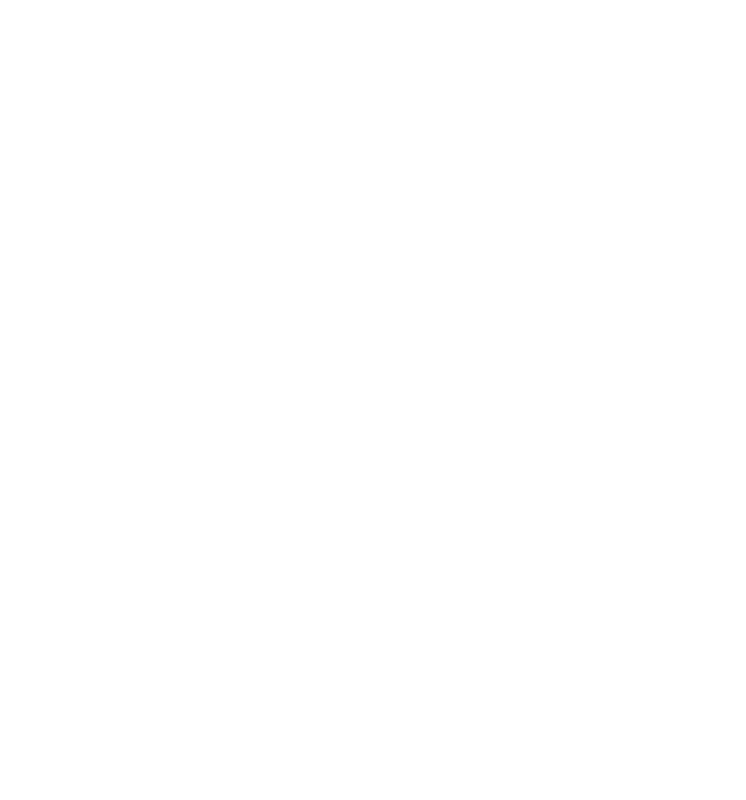
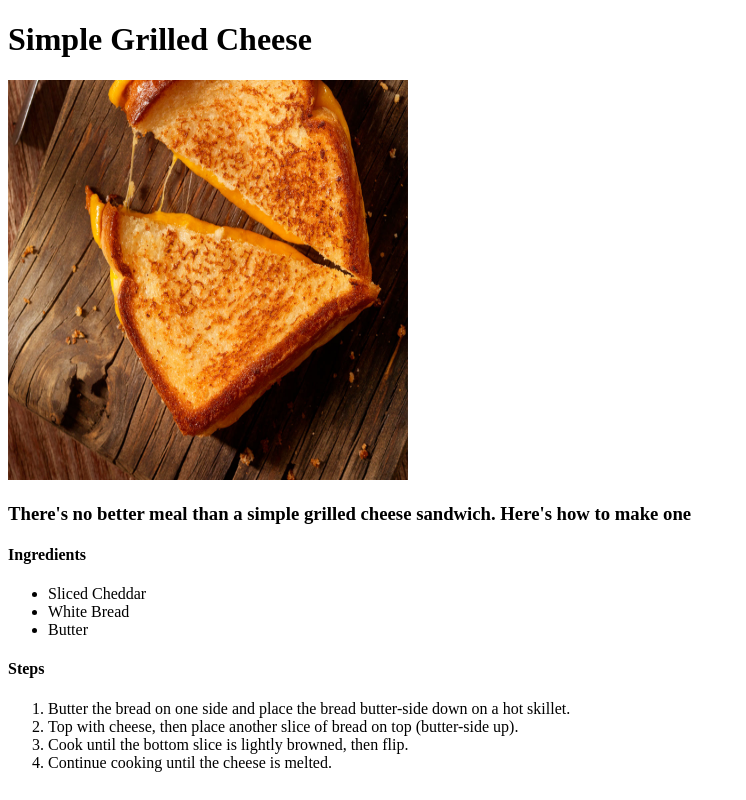
Before and after one commit to NateWolford/odin-recipes, a plain HTML site: page recipes/grilledcheese.html in a window 1280 px wide. Shown: the whole page, without its empty margins (0-746 px from the left). Drawn offline with Linux system fonts and the light colour scheme.

Commit message:
Add grilled cheese recipe

```diff
--- a/recipes/grilledcheese.html
+++ b/recipes/grilledcheese.html
@@ -0,0 +1,29 @@
+<!DOCTYPE html>
+<html lang="en">
+<head>
+    <meta charset="UTF-8">
+    <meta http-equiv="X-UA-Compatible" content="IE=edge">
+    <meta name="viewport" content="width=device-width, initial-scale=1.0">
+    <title>Grilled Cheese</title>
+</head>
+<body>
+    <h1>Simple Grilled Cheese</h1>
+
+    <img src="../images/grilledcheese.jpg"alt="grilled cheese sandwich" width="400" height="400">
+    <h3>There's no better meal than a simple grilled cheese sandwich. Here's how to make one</h3>
+
+    <h4>Ingredients</h4>
+        <ul>
+            <li>Sliced Cheddar</li>
+            <li>White Bread</li>
+            <li>Butter</li>
+        </ul>
+    <h4>Steps</h4>
+        <ol>
+            <li>Butter the bread on one side and place the bread butter-side down on a hot skillet.</li>
+            <li>Top with cheese, then place another slice of bread on top (butter-side up).</li>
+            <li>Cook until the bottom slice is lightly browned, then flip.</li>
+            <li>Continue cooking until the cheese is melted.</li>
+        </ol>
+</body>
+</html>
```
Also changed, not shown: index.html (+1 -0 lines), images/grilledcheese.jpg (added).
